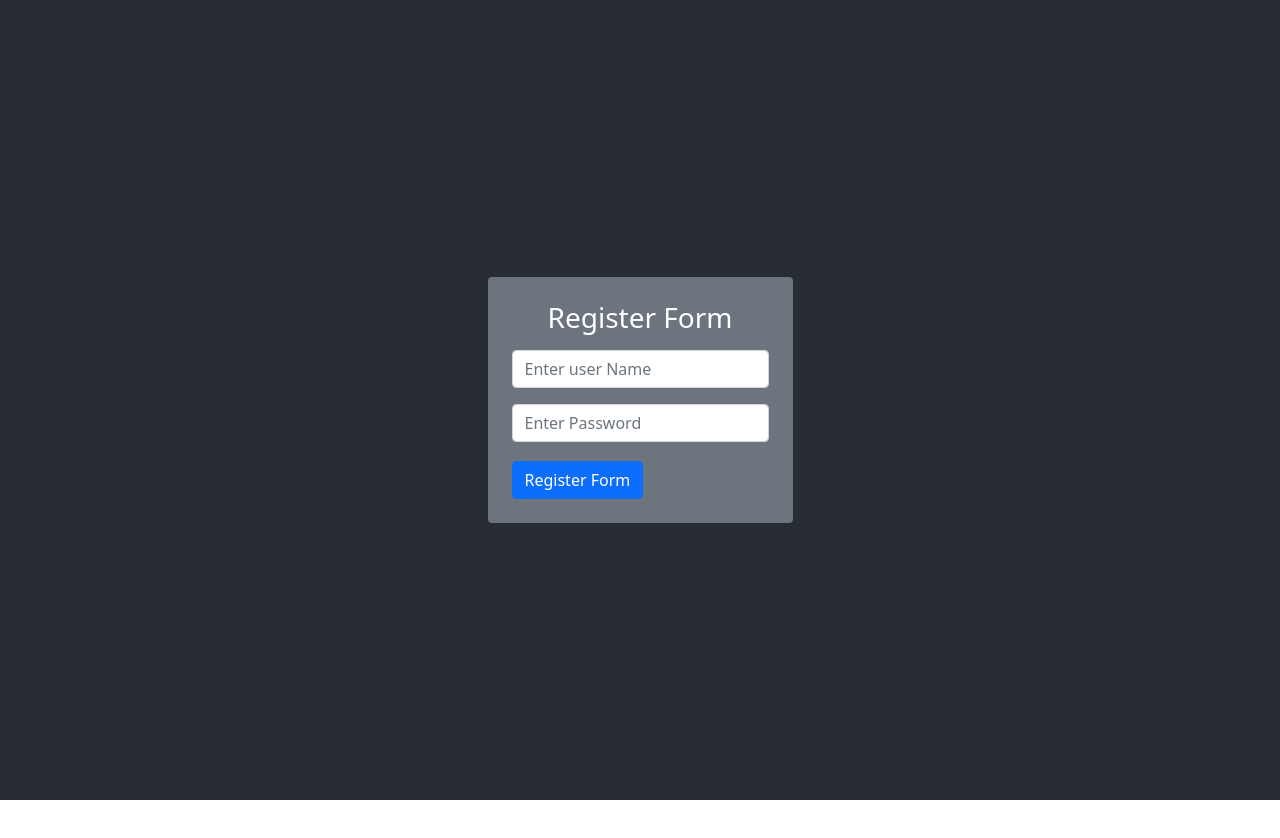
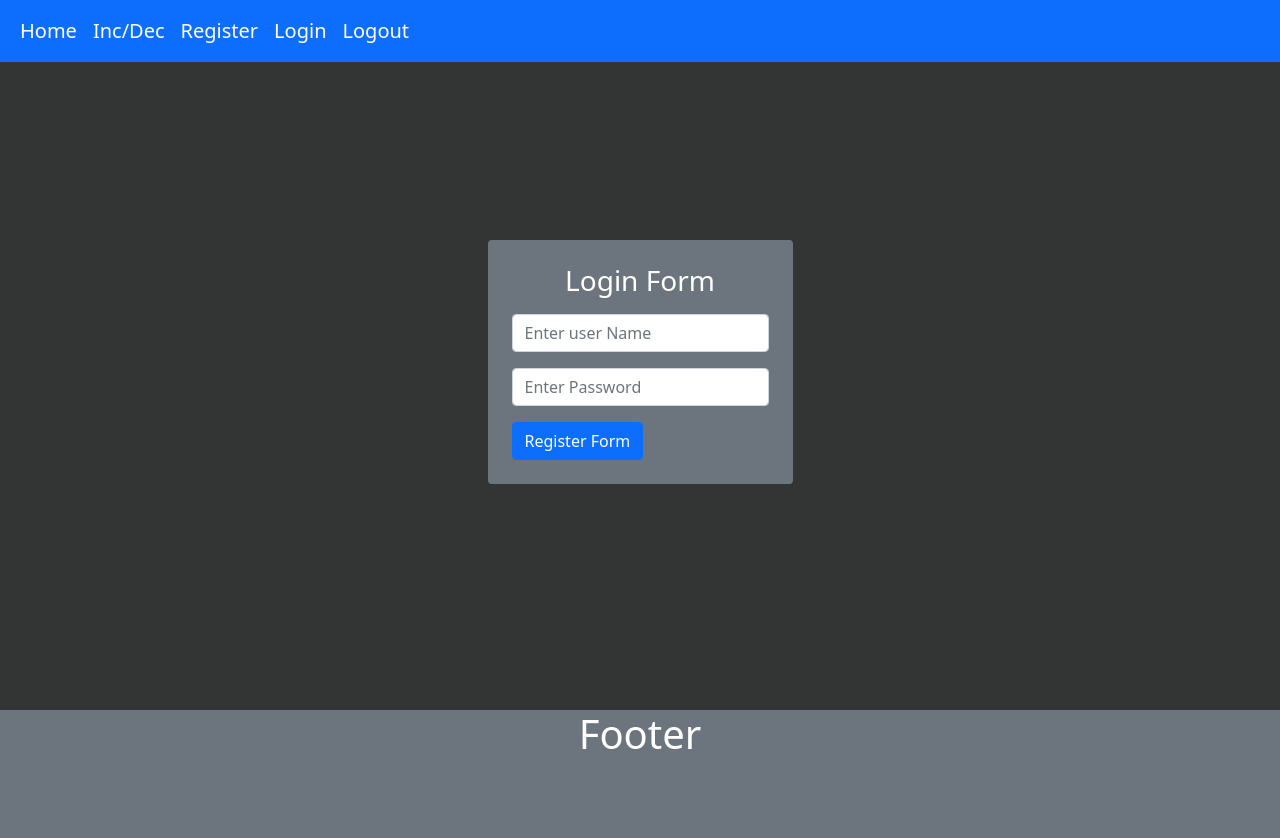
Before and after one commit to kiranrathor30697/full-redux-task-thoughtwin-office, a React (Create React App) app: page /login in a window 1280 px wide. Shown: the top 838 px of the page. Before the commit the page ends 800 px from the top, so only its background shows below. Built offline with nearby package versions, Linux system fonts and the light colour scheme.

Commit message:
protected route

```diff
--- a/src/App.css
+++ b/src/App.css
@@ -6,7 +6,9 @@
   height: 40vmin;
   pointer-events: none;
 }
-
+body{
+  background-color: rgb(51, 53, 53);
+}
 @media (prefers-reduced-motion: no-preference) {
   .App-logo {
     animation: App-logo-spin infinite 20s linear;
@@ -14,18 +16,19 @@
 }
 
 .App-header {
-  background-color: #282c34;
-  min-height: 100vh;
+  min-height: 600px;
   display: flex;
   flex-direction: column;
   align-items: center;
   justify-content: center;
-  font-size: calc(10px + 2vmin);
   color: white;
 }
 
 .App-link {
   color: #61dafb;
+}
+footer{
+  height: 500px;
 }
 
 @keyframes App-logo-spin {
--- a/src/App.js
+++ b/src/App.js
@@ -1,20 +1,24 @@
 import 'bootstrap/dist/css/bootstrap.css';
 import { BrowserRouter, Route, Routes } from 'react-router-dom';
 import './App.css';
+import Home from './pages/home/Home';
 import Inc_Dec from './pages/inc_dec/Inc_Dec';
-import Login from './pages/login/Login';
+import { Login } from './pages/login/Login';
+import Logout from './pages/logout/Logout';
 import Register from './pages/register/Register';
+import Protected from './protected_route/Protected';
 
 function App() {
 
   return (
-    <div className="App-header">
+    <div>
       <BrowserRouter>
         <Routes>
-          <Route path='/' element={<Register />} />
-          <Route path='/register' element={<Register />} />
-          <Route path='/login' element={<Login />} />
-          <Route path='/inc_dec' element={<Inc_Dec />} />
+          <Route path='/' element={<Protected Component={Home} />} />
+          <Route path='/register' element={<Protected Component={Register} />} />
+          <Route path='/login' element={<Protected Component={Login} />} />
+          <Route path='/inc_dec' element={<Protected Component={Inc_Dec} />} />
+          <Route path='/logout' element={<Protected Component={Logout} />} />
         </Routes>
       </BrowserRouter>
     </div>
--- a/src/applyMiddleware/loginMiddle.js
+++ b/src/applyMiddleware/loginMiddle.js
@@ -1,6 +1,20 @@
+import axios from "axios"
+import { useNavigate } from "react-router-dom";
+import { loginActionCreator } from "../action_creator/actionCreator";
 
-export default function loginMiddle() {
-  return ()=>{
+export const loginMiddle = (login_Data) => {
 
+  return async(dispatch)=>{
+      try {
+        const loginApi = await axios.post('http://192.168.1.11:8000/api/user/login',login_Data);
+        console.log(loginApi);
+        console.log(loginApi.data.token);
+        if(loginApi.status == 200){
+          localStorage.setItem('token',JSON.stringify(loginApi.data.token))
+        }
+        dispatch(loginActionCreator(loginApi))
+      } catch (error) {
+        console.log(error)
+      }
   }
 }
--- a/src/index.js
+++ b/src/index.js
@@ -5,7 +5,6 @@ import App from './App';
 import reportWebVitals from './reportWebVitals';
 import { Provider } from 'react-redux';
 import { store } from './store/createStore';
-import Inc_Dec from './pages/inc_dec/Inc_Dec';
 
 const root = ReactDOM.createRoot(document.getElementById('root'));
 root.render(
--- /dev/null
+++ b/src/pages/home/Home.js
@@ -0,0 +1,13 @@
+import React from 'react';
+import Footer from '../layout/Footer';
+import Header from '../layout/Header';
+
+export default function Home() {
+  return (
+    <>
+      <Header />
+      <h1 className='text-white App-header'>This is my Home Page</h1>
+      <Footer />
+    </>
+  );
+}
--- a/src/pages/inc_dec/Inc_Dec.js
+++ b/src/pages/inc_dec/Inc_Dec.js
@@ -3,20 +3,25 @@ import { useDispatch, useSelector } from 'react-redux';
 import { Link } from 'react-router-dom';
 import { decrementActionCreator, incrementActionCreator } from '../../action_creator/actionCreator';
 import '../../App.css';
+import Footer from '../layout/Footer';
+import Header from '../layout/Header';
 
 function Inc_Dec() {
 
   const state = useSelector(state=>state);
-//   console.log(state.Reducer1)
+  // console.log(state)
   const dispatch = useDispatch();
   return (
     <div className="">
-      <header className="App">
-        <h1 className='text-center'>{state.Reducer1}</h1>
-        <button className='btn btn-light me-4' onClick={()=>{dispatch(incrementActionCreator())}}>INCREMENT</button>
-        <button className='btn btn-light ' onClick={()=>{dispatch(decrementActionCreator())}}>DECREMENT</button><br />
-        <Link to='/register' className='text-white text-decoration-none ' >User Register</Link>
-      </header>
+      <Header />
+      <div className='App-header'>
+        <h1 className='App text-white'>{state.reducer1}</h1>
+        <div>
+        <button className='btn btn-light me-4 mt-5' onClick={()=>{dispatch(incrementActionCreator())}}>INCREMENT</button>
+        <button className='btn btn-light mt-5' onClick={()=>{dispatch(decrementActionCreator())}}>DECREMENT</button><br />
+        </div>
+      </div>
+      <Footer />
     </div>
   );
 }
--- /dev/null
+++ b/src/pages/layout/Footer.js
@@ -0,0 +1,11 @@
+import React from 'react';
+import '../../App.css'
+export default function Footer() {
+  return (
+    <footer className='bg-secondary'>
+        <div className='mt-5'>
+            <h1 className='App text-white mt-5'>Footer</h1>
+        </div>
+    </footer>
+  );
+}
--- /dev/null
+++ b/src/pages/layout/Header.js
@@ -0,0 +1,46 @@
+import React from "react";
+import { Link } from "react-router-dom";
+
+export default function Header() {
+  return (
+    <div>
+      <nav className="navbar navbar-expand-lg navbar-light bg-primary ">
+        <div className="container-fluid">
+          <div className="collapse navbar-collapse" id="navbarSupportedContent">
+            <ul className="navbar-nav me-auto mb-2 mb-lg-0">
+              <li className="nav-item">
+                <Link className="nav-link text-white fs-5" to="/">
+                  Home
+                </Link>
+              </li>
+
+              <li className="nav-item">
+                <Link className="nav-link text-white fs-5" to="/inc_dec">
+                  Inc/Dec
+                </Link>
+              </li>
+
+              <li className="nav-item">
+                <Link className="nav-link text-white fs-5" to="/register">
+                  Register
+                </Link>
+              </li>
+
+              <li className="nav-item">
+                <Link className="nav-link text-white fs-5" to="/login">
+                  Login
+                </Link>
+              </li>
+
+              <li className="nav-item">
+                <Link className="nav-link text-white fs-5" to="/logout">
+                  Logout
+                </Link>
+              </li>
+            </ul>
+          </div>
+        </div>
+      </nav>
+    </div>
+  );
+}
--- a/src/pages/login/Login.js
+++ b/src/pages/login/Login.js
@@ -1,53 +1,44 @@
-import React, { Component } from 'react';
+import React, { Component, useState } from 'react';
+import { useDispatch } from 'react-redux';
+import { loginMiddle } from '../../applyMiddleware/loginMiddle';
+import "../../App.css"
+import Header from '../layout/Header';
+import Footer from '../layout/Footer';
 
-export default class Login extends Component {
+export const Login = () => {
 
-     handleChange = (e) => {
-        console.log(e)
+    const [login_Data,setLogin_Data] = useState({
+          userName:'',
+          password:""
+    })
+    const dispatch = useDispatch()
+
+    const handleChange = (e) => {
+            // console.log(e)
+            const {name,value} = e.target;
+            setLogin_Data({
+                ...login_Data,
+                [name]:value
+        })
+        //  console.log(state)
     }
-    handleSubmit = (e) => {
-        console.log(e)
+    const  loginForm = (e) => {
+          // console.log(e);
+          e.preventDefault();
+          dispatch(loginMiddle(login_Data))
       }
-  render() {
+
     return (
-      <div>
-        {/* <form className="border bg-dark w-25 p-4 offset-4 rounded">
-          <input
-            type="text"
-            name="userName"
-            onChange={(e) => {
-              this.handleChange(e);
-            }}
-            className="d-block form-control mb-3"
-            placeholder="Enter user Name"
-          />
-          <input
-            type="password"
-            name="password"
-            onChange={(e) => {
-              this.handleChange(e);
-            }}
-            className="d-block form-control mb-3"
-            placeholder="Enter Password"
-          />
-          <button
-            type="submit"
-            name="submit"
-            onClick={(e) => {
-              this.handleSubmit(e);
-            }}
-            className="btn btn-success"
-          >
-            Register Form
-          </button>
-        </form> */}
+      <>
+        <Header />
+        <div className='App-header '>
           <form className="bg-secondary p-4 rounded">
-        <h3 className="App mb-3">Register Form</h3>
+            <h3 className="App mb-3">Login Form</h3>
             <input
               type="text"
               name="userName"
               className="d-block form-control mb-3"
-          onChange={(e) => {this.handleChange(e)}}
+              onChange={(e) => {handleChange(e)}}
               placeholder="Enter user Name"
             />
 
@@ -55,21 +46,20 @@ export default class Login extends Component {
               type="password"
               name="password"
               className="d-block form-control mb-3"
-          onChange={(e)=>{this.handleChange(e)}}
+              onChange={(e)=>{handleChange(e)}}
               placeholder="Enter Password"
             />
 
             <button
               type="submit"
               className="btn btn-primary"
-          onClick={(e) => {
-            this.registerData(e);
-          }}
+              onClick={(e) => {loginForm(e)}}
             >
               Register Form
             </button>
           </form>
         </div>
+        <Footer />
+      </>
     );
   }
-}
--- /dev/null
+++ b/src/pages/logout/Logout.js
@@ -0,0 +1,20 @@
+import React from 'react';
+import Footer from '../layout/Footer';
+import Header from '../layout/Header';
+
+export default function Logout() {
+  return (
+    <>
+      <Header />
+      <h1 className='App-header'>
+        {
+          setTimeout(()=>{
+          localStorage.removeItem('token');
+          alert('Logut Successfully');
+          },2000)
+        }
+      </h1>
+      <Footer />
+    </>
+  );
+}
--- a/src/pages/register/Register.js
+++ b/src/pages/register/Register.js
@@ -2,6 +2,8 @@ import React, { useState } from "react";
 import { useDispatch } from "react-redux";
 import { useNavigate } from "react-router-dom";
 import registerMiddle from "../../applyMiddleware/registerMiddle";
+import Footer from "../layout/Footer";
+import Header from "../layout/Header";
 
 export default function Register() {
   const dispatch = useDispatch();
@@ -33,7 +35,9 @@ export default function Register() {
   };
 
   return (
-    <div>
+    <>
+      <Header />
+      <div className="App-header">
         <form className="bg-secondary p-4 rounded">
           <h3 className="App mb-3">Register Form</h3>
           <input
@@ -83,5 +87,8 @@ export default function Register() {
           </button>
         </form>
       </div>
+      <Footer />
+    </>
+
   );
 }
--- /dev/null
+++ b/src/protected_route/Protected.js
@@ -0,0 +1,22 @@
+import React, { useEffect } from 'react';
+import { useNavigate } from 'react-router-dom';
+
+export default function Protected(props) {
+    const {Component} = props;
+    let navigate = useNavigate();
+
+    useEffect(() => {
+         const token = localStorage.getItem('token')
+        // console.log(token)
+        if(!token){
+            navigate('/login')
+        }else{
+            navigate('/')
+        }
+
+    }, []);
+
+  return (
+    <Component />
+  );
+}
```
Lines whose indentation alone changed are shown as unchanged.
